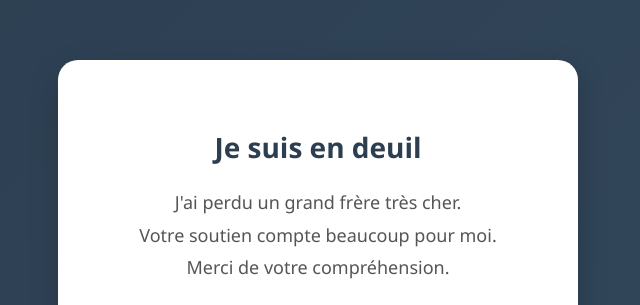
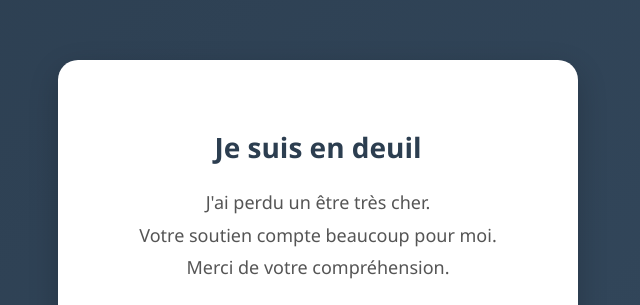
Before and after one commit to adeyemibernardolawale-ui/Deuil, a plain HTML site: page index.html in a window 1280 px wide. Shown: the part 135-440 px from the top of the page, 322-962 px from the left. Drawn offline with Linux system fonts and the light colour scheme.

Commit message:
Update index.html

```diff
--- a/index.html
+++ b/index.html
@@ -85,7 +85,7 @@
 <body>
     <div class="message-box">
         <h1>Je suis en deuil</h1>
-        <p>J'ai perdu un grand frère très cher.<br>
+        <p>J'ai perdu un être très cher.<br>
         Votre soutien compte beaucoup pour moi.<br>
         Merci de votre compréhension.</p>
 
```
